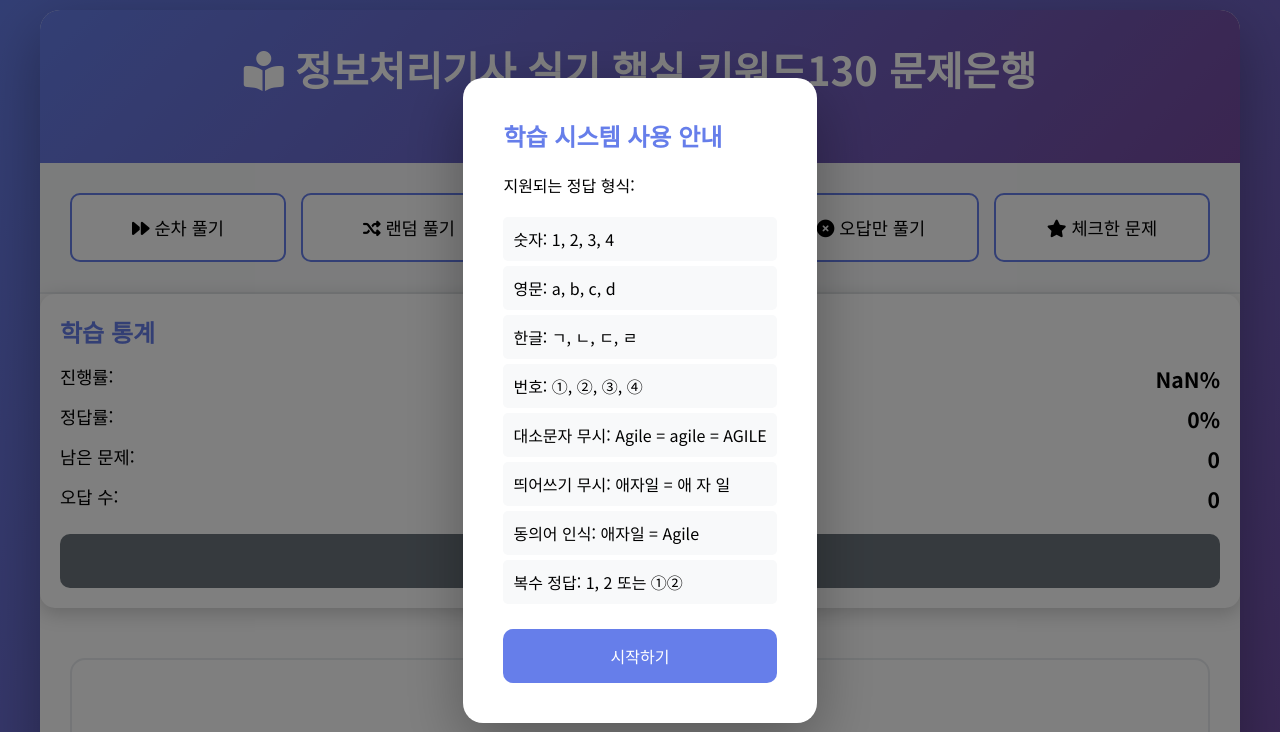
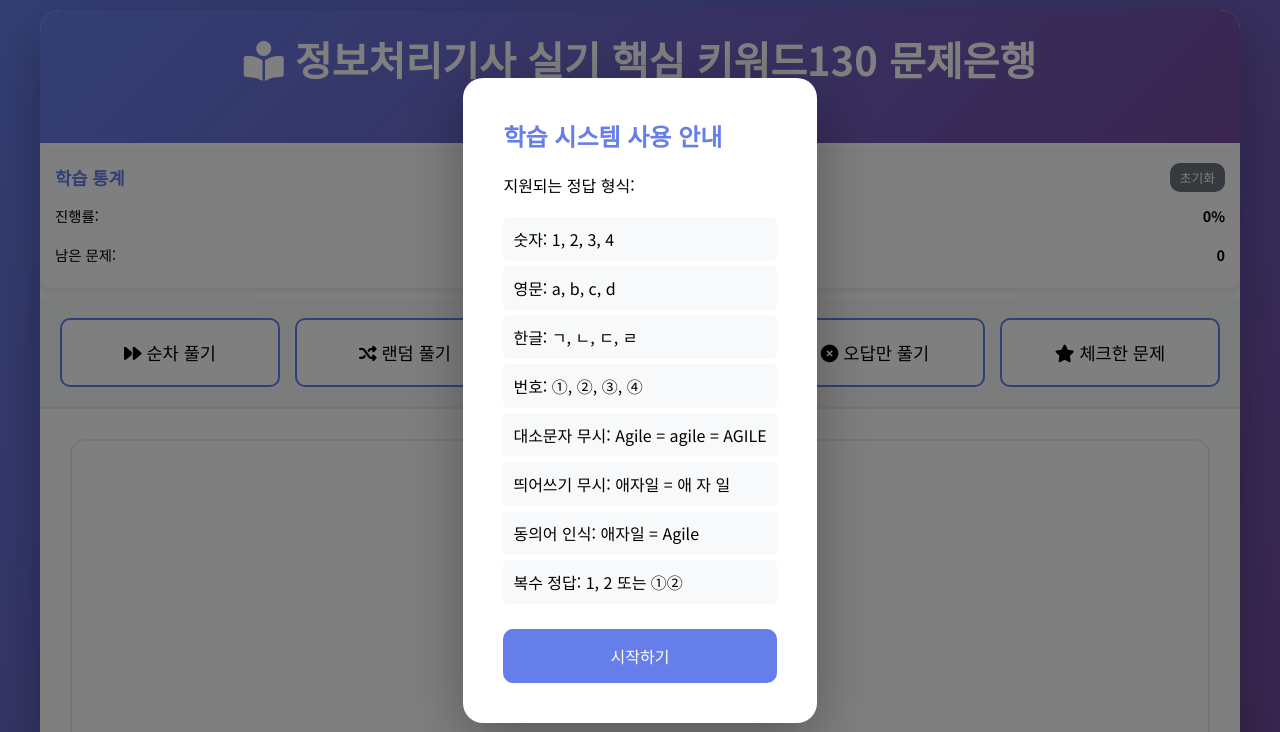
Before and after one commit to parkdarae/info-processing-study-, a plain HTML site: page index.html in a window 1280 px wide. Shown: the top 732 px of the page. Drawn offline with nearby package versions, Linux system fonts and the light colour scheme.

Commit message:
학습 통계 크기 축소 및 상단으로 이동

```diff
--- a/index.html
+++ b/index.html
@@ -36,7 +36,7 @@
         .header {
             background: linear-gradient(135deg, #667eea 0%, #764ba2 100%);
             color: white;
-            padding: 30px;
+            padding: 20px;
             text-align: center;
         }
 
@@ -51,7 +51,7 @@
         }
 
         .mode-selector {
-            padding: 30px;
+            padding: 20px;
             background: #f8f9fa;
             border-bottom: 2px solid #e9ecef;
         }
@@ -227,28 +227,48 @@
 
         .stats {
             background: white;
-            padding: 20px;
-            border-radius: 15px;
-            box-shadow: 0 5px 20px rgba(0,0,0,0.2);
-            margin-bottom: 20px;
+            padding: 10px 15px;
+            border-radius: 10px;
+            box-shadow: 0 2px 10px rgba(0,0,0,0.1);
+            margin: 10px 0;
+        }
+
+        .stats-header {
+            display: flex;
+            justify-content: space-between;
+            align-items: center;
+            margin-bottom: 8px;
         }
 
         .stats h3 {
-            margin-bottom: 15px;
+            margin: 0;
             color: #667eea;
-            font-size: 1.5em;
+            font-size: 1.1em;
+        }
+
+        .stats-grid {
+            display: grid;
+            grid-template-columns: repeat(2, 1fr);
+            gap: 8px;
+            margin-bottom: 8px;
         }
 
         .stats-item {
             display: flex;
             justify-content: space-between;
-            margin: 10px 0;
-            font-size: 1.1em;
+            font-size: 0.9em;
+            padding: 5px 0;
         }
 
         .stats-item span:last-child {
             font-weight: bold;
-            font-size: 1.2em;
+            font-size: 1em;
+        }
+
+        .stats .btn {
+            padding: 8px;
+            margin: 0;
+            font-size: 0.85em;
         }
 
         .image-placeholder {
@@ -674,16 +694,26 @@
             }
 
             .stats {
-                margin: 10px 0;
-                padding: 15px;
+                margin: 5px 0;
+                padding: 10px;
             }
 
             .stats h3 {
-                font-size: 1.3em;
+                font-size: 1em;
+            }
+
+            .stats-grid {
+                gap: 5px;
             }
 
             .stats-item {
-                font-size: 1.05em;
+                font-size: 0.85em;
+                padding: 3px 0;
+            }
+
+            .stats .btn {
+                padding: 5px 8px;
+                font-size: 0.75em;
             }
 
             .btn {
@@ -723,6 +753,31 @@
             <p>실시간 학습 현황 및 진도 관리</p>
         </div>
 
+        <div class="stats">
+            <div class="stats-header">
+                <h3>학습 통계</h3>
+                <button class="btn btn-secondary" onclick="resetProgress()" style="padding: 5px 10px; font-size: 0.8em;">초기화</button>
+            </div>
+            <div class="stats-grid">
+                <div class="stats-item">
+                    <span>진행률:</span>
+                    <span id="progress">0%</span>
+                </div>
+                <div class="stats-item">
+                    <span>정답률:</span>
+                    <span id="accuracy">0%</span>
+                </div>
+                <div class="stats-item">
+                    <span>남은 문제:</span>
+                    <span id="remaining">0</span>
+                </div>
+                <div class="stats-item">
+                    <span>오답 수:</span>
+                    <span id="wrongCount">0</span>
+                </div>
+            </div>
+        </div>
+
         <div class="mode-selector">
             <div class="mode-buttons">
                 <button class="mode-btn" onclick="setMode('sequential')">
@@ -741,27 +796,6 @@
                     <i class="fas fa-star"></i> 체크한 문제
                 </button>
             </div>
-        </div>
-
-        <div class="stats">
-            <h3>학습 통계</h3>
-            <div class="stats-item">
-                <span>진행률:</span>
-                <span id="progress">0%</span>
-            </div>
-            <div class="stats-item">
-                <span>정답률:</span>
-                <span id="accuracy">0%</span>
-            </div>
-            <div class="stats-item">
-                <span>남은 문제:</span>
-                <span id="remaining">0</span>
-            </div>
-            <div class="stats-item">
-                <span>오답 수:</span>
-                <span id="wrongCount">0</span>
-            </div>
-            <button class="btn btn-secondary" onclick="resetProgress()" style="width: 100%; margin-top: 10px;">초기화</button>
         </div>
 
         <div class="question-container" id="questionContainer">
```
